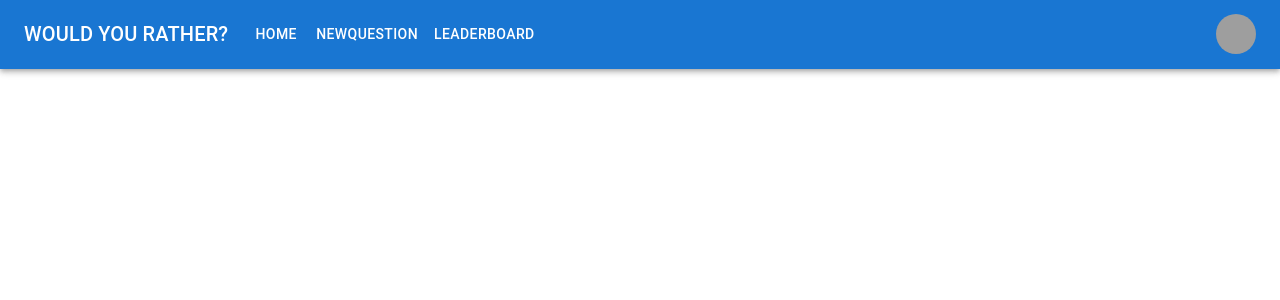
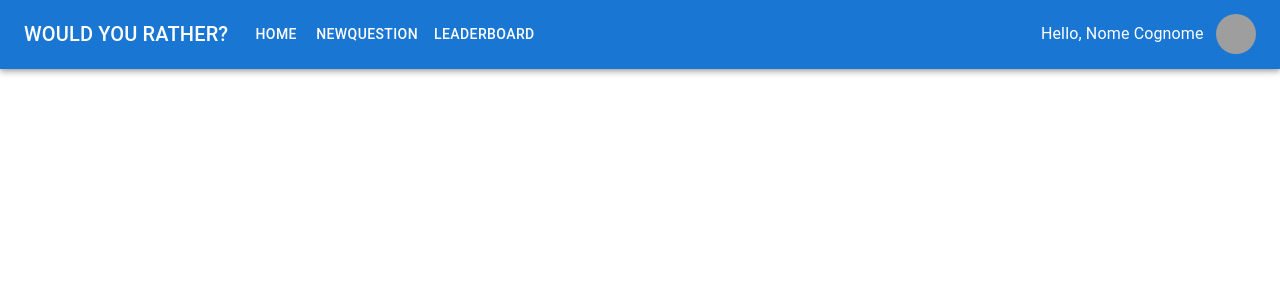
Before and after one commit to fedevita/Udacity-Would-You-Rather, a React (Create React App) app: page / in a window 1280 px wide. Shown: the top 300 px of the page. Built offline with nearby package versions, Linux system fonts and the light colour scheme; grey boxes are pictures that could not be loaded.

Commit message:
added name and surname logged usr in view

```diff
--- a/src/components/Header/index.js
+++ b/src/components/Header/index.js
@@ -110,7 +110,15 @@ const Header = (props) => {
                 </Button>
               ))}
             </Box>
-
+            <Typography
+              sx={{
+                flexGrow: 0,
+                display: { xs: "none", md: "flex" },
+                padding: "1%",
+              }}
+            >
+              Hello, Nome Cognome
+            </Typography>
             <Box sx={{ flexGrow: 0 }}>
               <Tooltip title="Hi, Name Surname">
                 <IconButton onClick={handleOpenUserMenu} sx={{ p: 0 }}>
```
